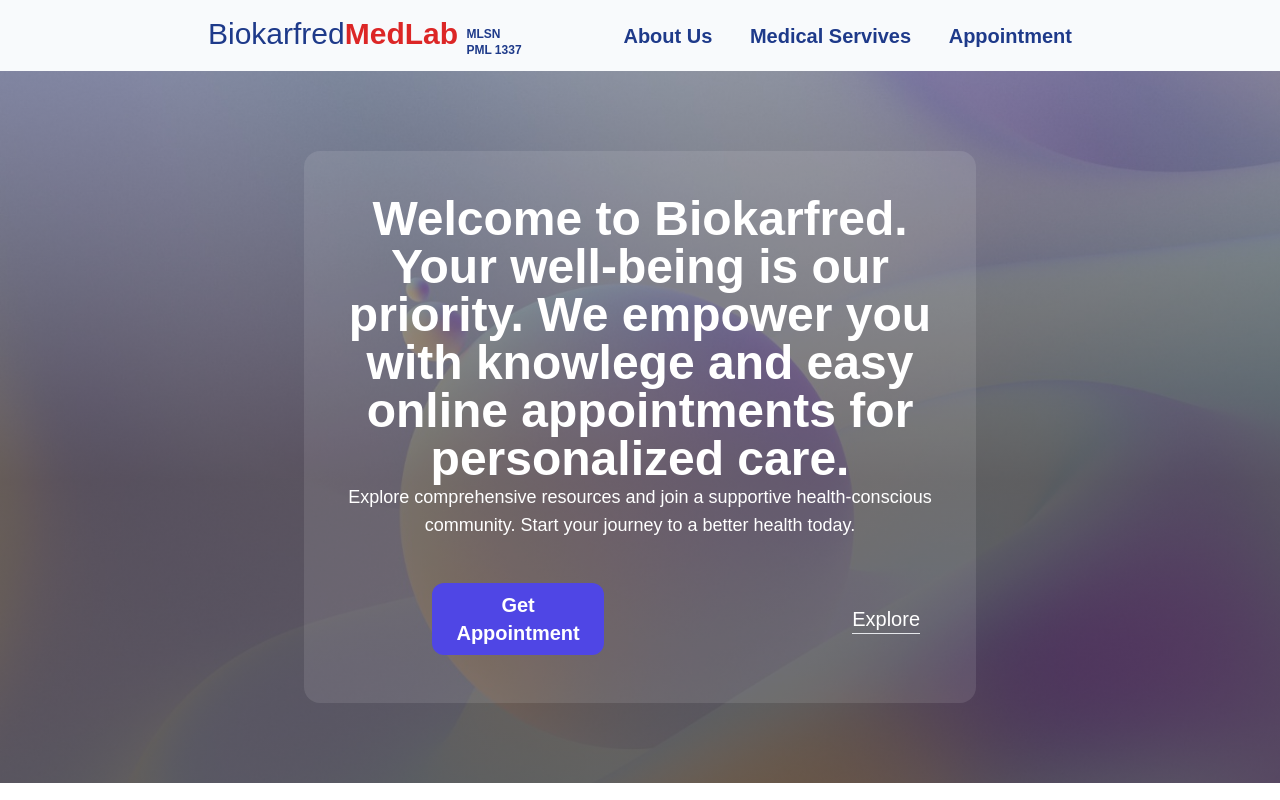
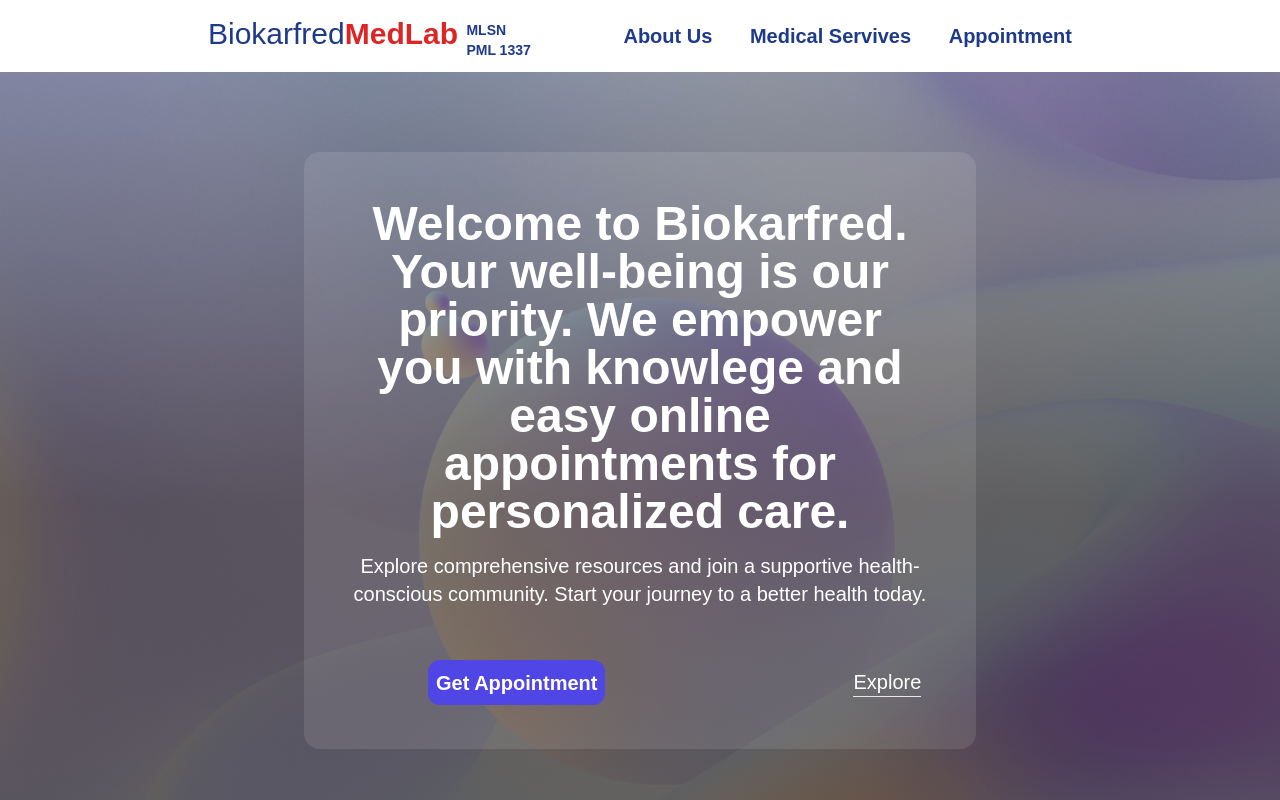
Before and after one commit to jo-esign/Biokarfred2.0, a website: page build/index.html in a window 1280 px wide. Shown: the top 800 px of the page. Drawn offline with Linux system fonts and the light colour scheme.

Commit message:
update on the index.html

```diff
--- a/build/index.html
+++ b/build/index.html
@@ -23,11 +23,11 @@
     </style>
 </head>
 <body class="min-h-screen flex flex-col bg-slate-50  text-white font-sans bg-cover bg-custom-background" >
-    <header class="sticky top-0 z-20 bg-slate-50 dark:bg-gray-900 text-blue-900 dark:text-white">
+  <header class="sticky top-0 z-20 bg-white dark:bg-gray-900 dark:text-white text-blue-900">
     <section class="mx-auto flex max-w-4xl items-center justify-between p-4">
-        <h1 class="text-3xl font-medium">
-          <span class=""><a href="#hero"> Biokarfred<span class="text-red-600 font-bold">MedLab</span>
-            <sub class="text-xs text-start inline-block align-sub font-semibold">MLSN <br /> PML 1337
+      <h1 class="sm:text-3xl text-2xl font-medium">
+        <span class=""><a href="index.html"> Biokarfred<span class="text-red-600 font-bold">MedLab</span>
+          <sub class="sm:text-sm text-xs text-start inline-block align-sub font-medium sm:font-semibold">MLSN <br /> PML 1337
           </a></span>
       </h1>
       <div>
@@ -40,10 +40,10 @@
             class="absolute top-4 -mt-0.5 h-1 w-8 rounded bg-blue-900 transition-all duration-500 before:absolute before:h-1 before:w-8 before:-translate-x-4 before:-translate-y-3 before:rounded before:bg-blue-900 before:transition-all before:duration-500 before:content-[''] after:absolute after:h-1 after:w-8 after:-translate-x-4 after:translate-y-3 after:rounded after:bg-blue-900 after:transition-all after:duration-500 after:content-['']"
           ></div>
         </button>
-          <nav class="hidden space-x-8 text-xl md:block text-blue-900 dark:text-white" aria-label="main">
-            <a href="aboutUs.html" class="hover:opacity-90  font-semibold">About Us</a>
-            <a href="services.html" class="hover:opacity-90  font-semibold">Medical Servives</a>
-            <a href="appointment.html" class="hover:opacity-90 font-semibold">Appointment</a>
+        <nav class="hidden space-x-8 text-xl md:block" aria-label="main">
+          <a href="aboutUs.html" class="hover:opacity-90 text-blue-900 dark:text-white font-semibold">About Us</a>
+          <a href="services.html" class="hover:opacity-90 text-blue-900 dark:text-white font-semibold">Medical Servives</a>
+          <a href="appointment.html" class="hover:opacity-90 text-blue-900 dark:text-white font-semibold">Appointment</a>
         </nav>
       </div>
     </section>
@@ -78,13 +78,13 @@
     </nav>
   </section>
   </header>
-    <main class=" mx-auto p-5 sm:p-20 flex-grow " id="hero">
+    <main class=" p-5 sm:p-20 flex-grow " id="hero">
         <section class=" widescreen:section-min-height tallscreen:section-min-height">
-            <div class="relative backdrop-blur-xs bg-white/10 rounded-2xl dark:bg-blend-darken z-10  max-w-xs md:max-w-2xl items-center content-center justify-center mx-auto  p-6">
+            <div class="relative backdrop-blur-xs bg-white/10 rounded-2xl dark:bg-blend-darken z-10  max-w-xs md:max-w-2xl items-center content-center justify-center mx-auto  p-5">
                 <div class=" text-center p-5">
-                    <p class="text-2xl md:text-5xl  font-semibold">Welcome to Biokarfred. </br>
+                    <p class="text-xl md:text-5xl md:p-8 xl:p-2 font-medium  sm:font-semibold">Welcome to Biokarfred. </br>
                        Your well-being is our priority. We empower you with knowlege and easy online appointments for personalized care.</p>
-                    <p class="font-medium md:text-lg">Explore comprehensive resources and join a supportive health-conscious community. Start your journey to a better health today.</p>
+                    <p class="font-normal text-lg md:p-8 xl:p-2 md:text-xl">Explore comprehensive resources and join a supportive health-conscious community. Start your journey to a better health today.</p>
                 </div>
                 <div class="relative p-6  md:ms-20 flex text-lg space-x-20 md:space-x-60">
                     <button class="transform bg-indigo-600 text-sm md:text-xl rounded-xl p-2 transition duration-500 hover:scale-110 hover:bg-white hover:text-indigo-600  font-semibold "><a href="appointment.html">
```
Also changed, not shown: build/aboutUs.html (+4 -4 lines), build/appointment.html (+3 -3 lines), build/services.html (+2 -2 lines), build/css/style.css. Lines whose indentation alone changed are shown as unchanged.
